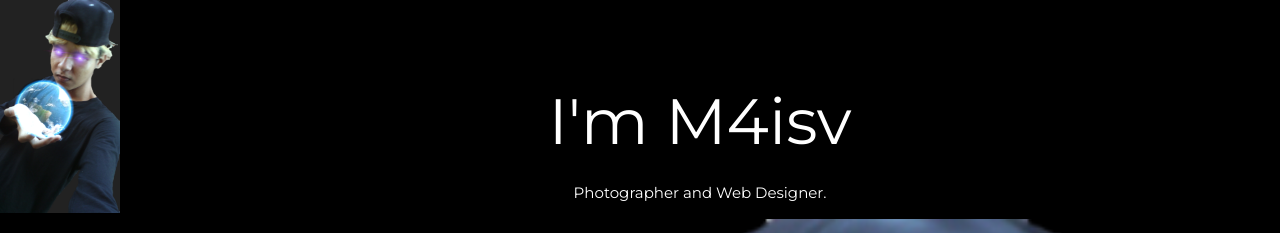
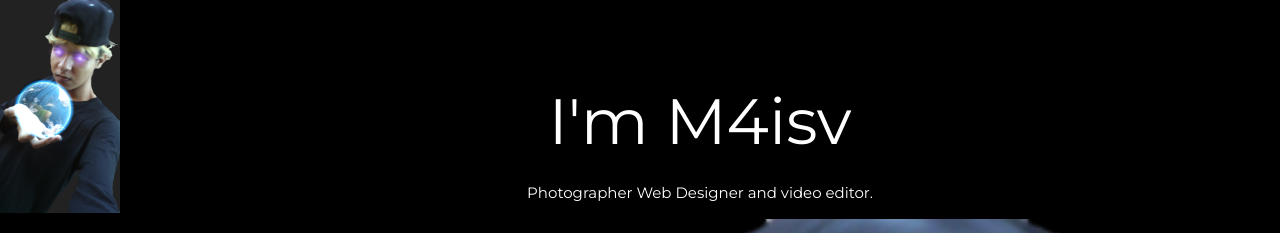
Before and after one commit to m4isv/web-training, a plain HTML site: page index.html in a window 1280 px wide. Shown: the top 233 px of the page. Drawn offline with nearby package versions, Linux system fonts and the light colour scheme.

Commit message:
Update index.html

```diff
--- a/index.html
+++ b/index.html
@@ -53,7 +53,7 @@
   <!-- Header/Home -->
   <header class="w3-container w3-padding-32 w3-center w3-black" id="home">
     <h1 class="w3-jumbo"><span class="w3-hide-small">I'm</span> M4isv</h1>
-    <p>Photographer and Web Designer.</p>
+    <p>Photographer Web Designer and video editor.</p>
     <img src="m.png" alt="boy" class="w3-image" width="992" height="1108">
   </header>
 
```
